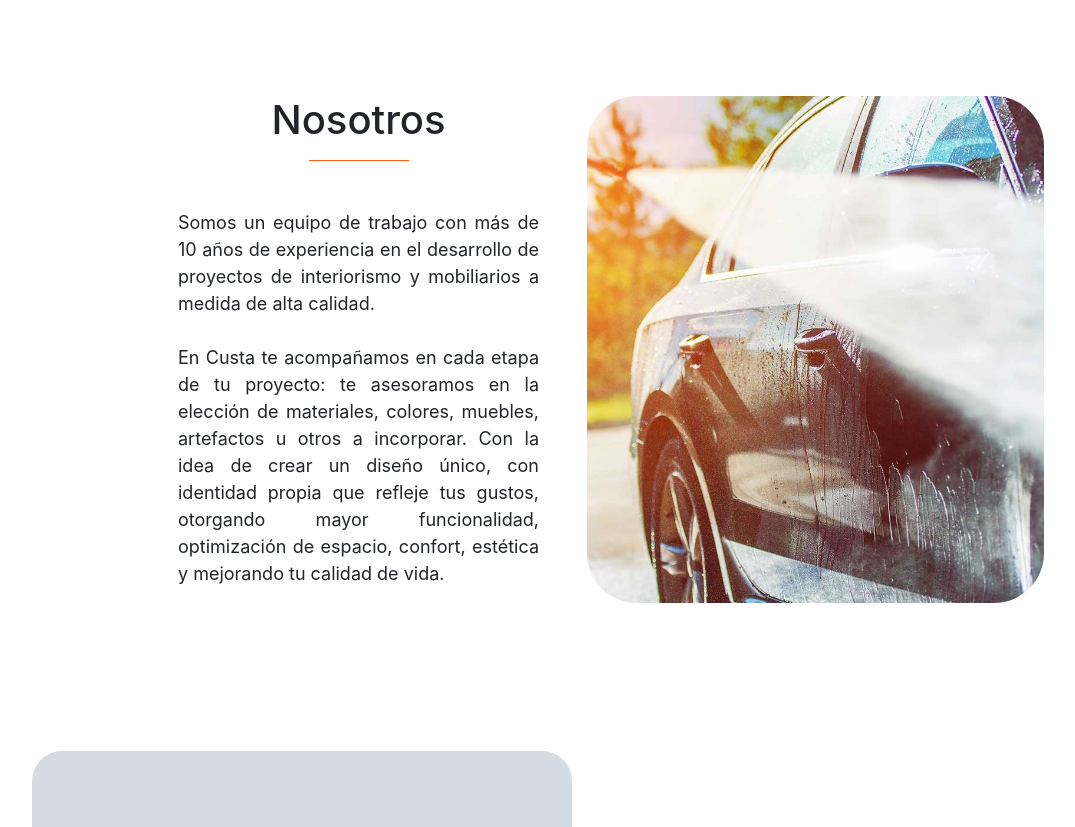
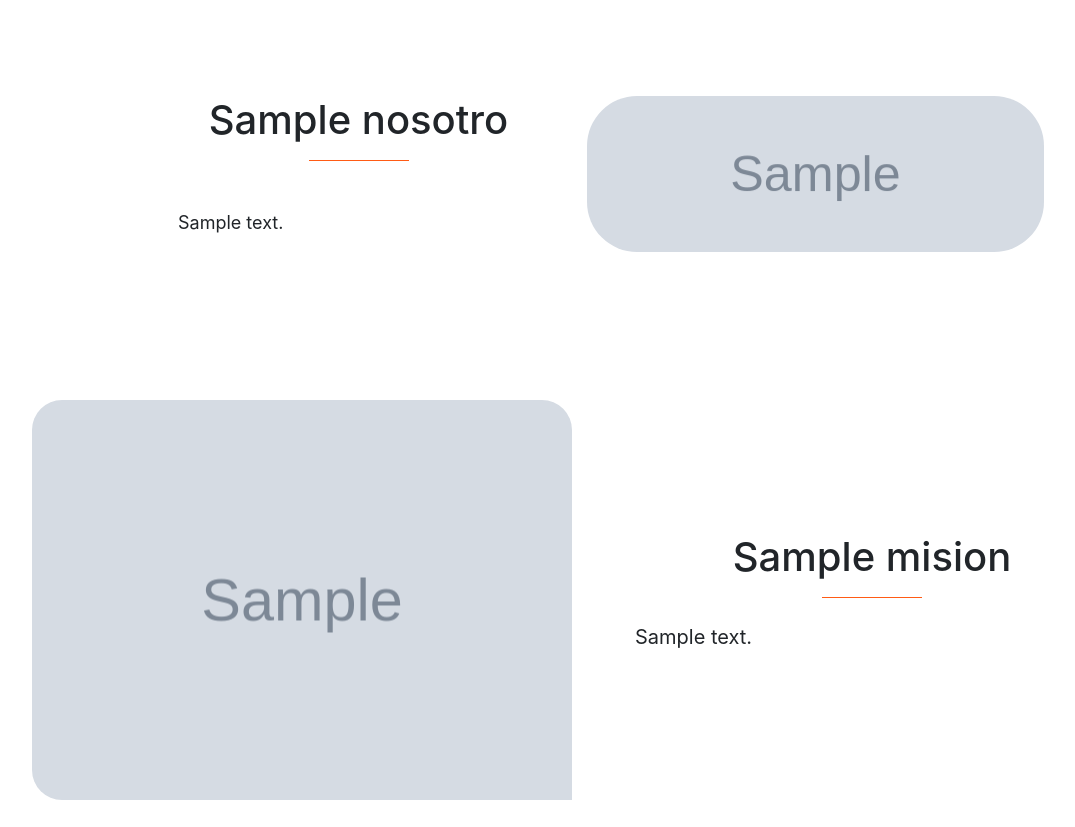
Before and after one commit to lucasmenares/limpialo-django, a Django app: page /vision/ in a window 1280 px wide. Shown: the part 720-1547 px from the top of the page, without its empty margins (53-1128 px from the left). Run offline with Django 3.2, Linux system fonts and the light colour scheme; tables that the repository leaves empty hold one stand-in row (values such as "Sample post"); grey boxes marked "Sample" are stand-in pictures; some libraries are stand-ins or nearby versions.

Commit message:
ADD: nosotros

```diff
--- a/MisPerris/MisPerritos/models.py
+++ b/MisPerris/MisPerritos/models.py
@@ -9,6 +9,14 @@ class SliderPhoto(models.Model):
         return self.name
 
 class Mision(models.Model):
+    title = models.CharField(max_length=15)
+    text = models.TextField(max_length=450)
+    image = models.ImageField(upload_to='car',null=False)
+
+    def __str__(self):
+        return self.title
+
+class Nosotros(models.Model):
     title = models.CharField(max_length=15)
     text = models.TextField(max_length=450)
     image = models.ImageField(upload_to='car',null=False)
--- a/MisPerris/MisPerritos/templates/web/vision.html
+++ b/MisPerris/MisPerritos/templates/web/vision.html
@@ -19,25 +19,24 @@
 	<div class="pt-5">
 		<div class="container-fluid pb-5 container-nosotros">
 			<!-- Texto Nosotros -->
+
 			<div class="row justify-content-center px-5 pt-5">
 				<div class="col-12 col-xl-6 my-auto px-0 px-md-5">
 					<div class="">
-						<h2 class="text-center" style="font-size: 40px">Nosotros</h2>
+						<h2 class="text-center" style="font-size: 40px">{{nosotros.title}}</h2>
 						<hr>
 						<p class="mt-5 text-justify" style="font-size: 18px"> <!--AQUI HAY QUE EDITAR PARA PONER LA MISIÓN-->
-							Somos un equipo de trabajo con más de 10 años de experiencia en el desarrollo de proyectos de interiorismo y mobiliarios a medida de alta calidad. <br> <br>
-							En Custa te acompañamos en cada etapa de tu proyecto: te asesoramos en la elección de materiales, colores, muebles, artefactos u otros a incorporar.
-							Con la idea de crear un diseño único, con identidad propia que refleje tus gustos, otorgando mayor funcionalidad, optimización de espacio, confort,
-							estética y mejorando tu calidad de vida.
+							{{nosotros.text}}
 						</p>
 					</div>
 				</div>
 				<!-- Foto Nosotros -->
-				<div class="col-12 col-xl-6 nosotros-img" style="background-image: url({% static 'images/nosotros.jpg' %});border-radius: 50px;">
+				<div class="col-12 col-xl-6 nosotros-img" style="background-image: url('{{ nosotros.image.url }}');border-radius: 50px;">
 				</div>
 				<!-- End Foto -->
 			</div>
 			<!-- End Texto -->
+
 		</div>
 		<div class="container" style="margin-top: 100px">
 		<!-- FOR MISION -->
--- a/MisPerris/MisPerritos/views.py
+++ b/MisPerris/MisPerritos/views.py
@@ -1,5 +1,5 @@
 from django.shortcuts import render
-from .models import SliderPhoto,Mision,SliderGaleria,Usuario,Insumo
+from .models import SliderPhoto,Nosotros,Mision,SliderGaleria,Usuario,Insumo
 
 # Create your views here.
 def index(request):
@@ -7,8 +7,9 @@ def index(request):
 	return render(request,'web/index.html',{'autos':autos})
 
 def vision(request):
+	nosotros = Nosotros.objects.first()
 	mision = Mision.objects.all()
-	return render(request,'web/vision.html',{'mision':mision})
+	return render(request,'web/vision.html',{'nosotros':nosotros,'mision':mision})
 
 def registro(request):
 	return render(request, 'web/registro/registro.html')
```
Also changed, not shown: MisPerris/MisPerritos/admin.py (+9 -1 lines), MisPerris/MisPerritos/migrations/0009_nosotros.py (added), MisPerris/media/car/nosotros.jpg (added), MisPerris/media/car/nosotros_79d6f2Q.jpg (added).
